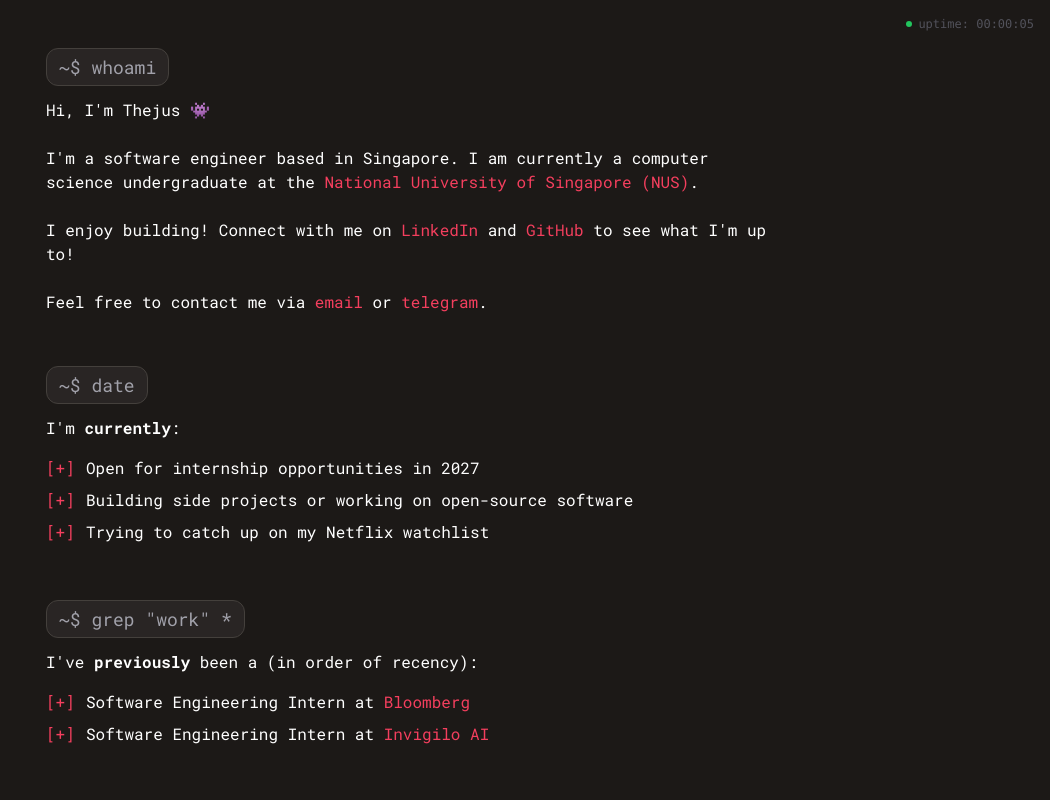
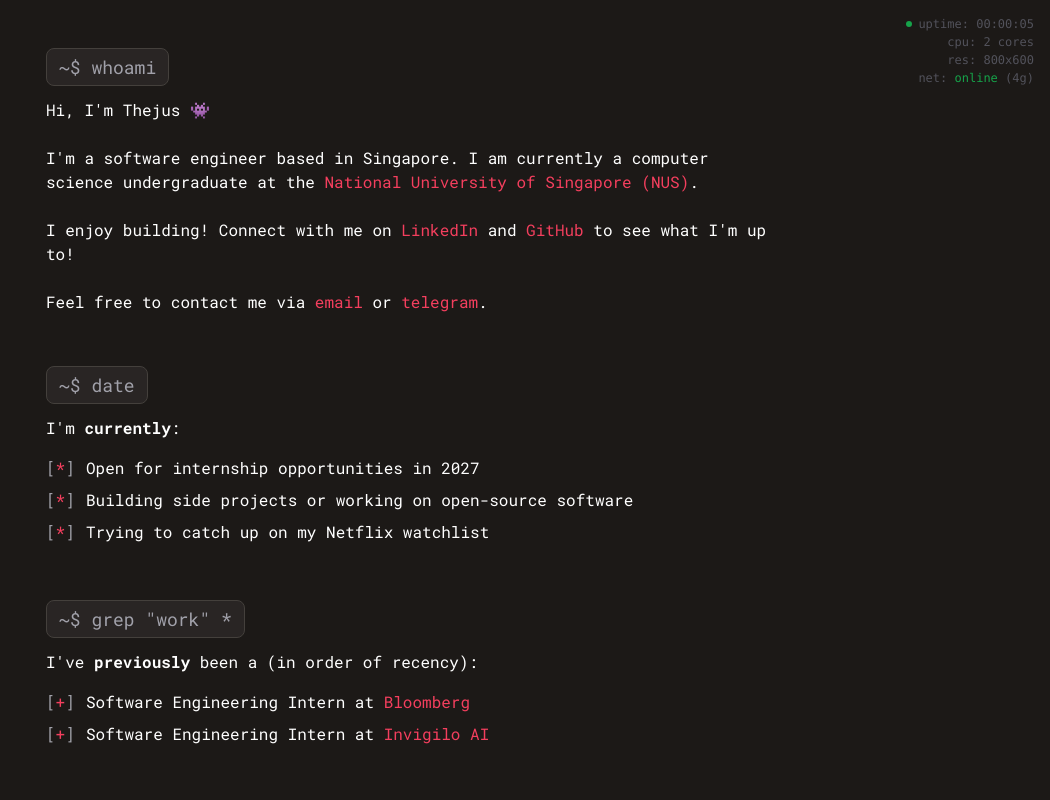
Before and after one commit to thejus03/thejus03.com, a Next.js app: page / in a window 1280 px wide. Shown: the top 800 px of the page, without its empty margins (230-1280 px from the left). Built offline with nearby package versions, Linux system fonts and the light colour scheme.

Commit message:
Enhance UptimeCounter component with battery, CPU, and network status; improve terminal list styling in homepage

```diff
--- a/app/components/UptimeCounter.tsx
+++ b/app/components/UptimeCounter.tsx
@@ -1,12 +1,52 @@
 "use client";
 import { useState, useEffect } from "react";
 
+interface BatteryManager extends EventTarget {
+  level: number;
+  charging: boolean;
+}
+
 export default function UptimeCounter() {
   const [seconds, setSeconds] = useState(0);
+  const [battery, setBattery] = useState<{ level: number; charging: boolean } | null>(null);
+  const [online, setOnline] = useState(true);
+  const [cores, setCores] = useState<number | null>(null);
+  const [resolution, setResolution] = useState<string | null>(null);
+  const [connType, setConnType] = useState<string | null>(null);
+
 
   useEffect(() => {
     const interval = setInterval(() => setSeconds(s => s + 1), 1000);
-    return () => clearInterval(interval);
+
+    setCores(navigator.hardwareConcurrency ?? null);
+    setResolution(`${screen.width}x${screen.height}`);
+    const conn = (navigator as any).connection;
+    if (conn) {
+      setConnType(conn.effectiveType);
+      conn.addEventListener("change", () => setConnType(conn.effectiveType));
+    }
+
+    setOnline(navigator.onLine);
+
+    const handleOnline = () => setOnline(true);
+    const handleOffline = () => setOnline(false);
+    window.addEventListener("online", handleOnline);
+    window.addEventListener("offline", handleOffline);
+
+    if ("getBattery" in navigator) {
+      (navigator as any).getBattery().then((bat: BatteryManager) => {
+        setBattery({ level: bat.level, charging: bat.charging });
+        const update = () => setBattery({ level: bat.level, charging: bat.charging });
+        bat.addEventListener("levelchange", update);
+        bat.addEventListener("chargingchange", update);
+      });
+    }
+
+    return () => {
+      clearInterval(interval);
+      window.removeEventListener("online", handleOnline);
+      window.removeEventListener("offline", handleOffline);
+    };
   }, []);
 
   const h = Math.floor(seconds / 3600).toString().padStart(2, "0");
@@ -14,9 +54,18 @@ export default function UptimeCounter() {
   const s = (seconds % 60).toString().padStart(2, "0");
 
   return (
-    <span className="flex items-center gap-1.5">
-      <span className="inline-block w-1.5 h-1.5 rounded-full bg-green-500 animate-pulse" />
-      <span className="text-zinc-600">uptime: {h}:{m}:{s}</span>
-    </span>
+    <div className="space-y-0.5 text-zinc-600 text-right">
+      <div className="flex items-center justify-end gap-1.5">
+        <span className="inline-block w-1.5 h-1.5 rounded-full bg-green-600" />
+        <span>uptime: {h}:{m}:{s}</span>
+      </div>
+      {battery && (
+        <div>bat: {Math.round(battery.level * 100)}%{battery.charging && <span className="text-green-600"> (charging)</span>}</div>
+      )}
+      {cores && <div>cpu: {cores} cores</div>}
+      {resolution && <div>res: {resolution}</div>}
+
+      <div>net: <span className={online ? "text-green-600" : "text-rose-500"}>{online ? "online" : "offline"}</span>{connType && <span className="text-zinc-600"> ({connType})</span>}</div>
+    </div>
   );
 }
--- a/app/globals.css
+++ b/app/globals.css
@@ -131,15 +131,40 @@
   }
 
   .terminal-list li {
-    padding: 0.25rem 0;
+    padding: 0.25rem 0.5rem;
     padding-left: 2.5rem;
     position: relative;
+    border-radius: 2px;
+    transition: background-color 0.1s ease;
+  }
+
+  .terminal-list li:hover {
+    background-color: rgb(41 37 36);
   }
 
   .terminal-list li::before {
     content: '[+]';
     position: absolute;
     left: 0;
-    color: rgb(244 63 94);
+    background: linear-gradient(to right,
+      #a1a1aa 0% 33.3%,
+      #f43f5e 33.3% 66.6%,
+      #a1a1aa 66.6% 100%
+    );
+    -webkit-background-clip: text;
+    -webkit-text-fill-color: transparent;
+    background-clip: text;
+  }
+
+  .terminal-list-note li::before {
+    content: '[*]';
+    background: linear-gradient(to right,
+      #a1a1aa 0% 33.3%,
+      #f43f5e 33.3% 66.6%,
+      #a1a1aa 66.6% 100%
+    );
+    -webkit-background-clip: text;
+    -webkit-text-fill-color: transparent;
+    background-clip: text;
   }
 }
--- a/app/page.tsx
+++ b/app/page.tsx
@@ -14,7 +14,7 @@ export default function Home() {
       {/* <Navbar /> */}
       <div>
         <div className="text-[16px]">
-          <span className="text-zinc-400 text-lg py-1 px-3 rounded-xl border border-stone-700 bg-stone-800 inline-block">~$ whoami</span>
+          <span className="text-zinc-400 text-lg py-1 px-3 rounded-lg border border-stone-700 bg-stone-800 inline-block">~$ whoami</span>
           <p className="py-3">Hi, I&apos;m Thejus 👾</p>
           <p className="py-3">
             I&apos;m a software engineer based in Singapore. I am currently a
@@ -27,16 +27,16 @@ export default function Home() {
           <p className="py-3">
             Feel free to contact me via <a className="hover:underline text-rose-500" href="mailto:thejusunni@hotmail.com" target="_blank" rel="noopener noreferrer">email</a> or <a className="hover:underline text-rose-500" href="https://t.me/thejus03" target="_blank" rel="noopener noreferrer">telegram</a>.
           </p>
-          <span className="text-zinc-400 text-lg py-1 px-3 rounded-xl border border-stone-700 bg-stone-800 inline-block mt-10">~$ date</span>
+          <span className="text-zinc-400 text-lg py-1 px-3 rounded-lg border border-stone-700 bg-stone-800 inline-block mt-10">~$ date</span>
           <p className="py-3">
             I&apos;m <span className="font-semibold">currently</span>:
           </p>
-          <ul className="terminal-list pb-3">
+          <ul className="terminal-list terminal-list-note pb-3">
             <li>Open for internship opportunities in 2027</li>
             <li>Building side projects or working on open-source software</li>
             <li>Trying to catch up on my Netflix watchlist</li>
           </ul>
-          <span className="text-zinc-400 text-lg py-1 px-3 rounded-xl border border-stone-700 bg-stone-800 inline-block mt-10">~$ grep &quot;work&quot; *</span>
+          <span className="text-zinc-400 text-lg py-1 px-3 rounded-lg border border-stone-700 bg-stone-800 inline-block mt-10">~$ grep &quot;work&quot; *</span>
           <p className="py-3">
            I&apos;ve <span className="font-semibold">previously</span> been a (in order of recency):
           </p>
@@ -44,15 +44,15 @@ export default function Home() {
             <li>Software Engineering Intern at <a className="hover:underline text-rose-500" href="https://www.bloomberg.com/company/values/tech-at-bloomberg/" target="_blank" rel="noopener noreferrer">Bloomberg</a></li>
             <li>Software Engineering Intern at <a className="hover:underline text-rose-500" href="https://www.invigilo.ai" target="_blank" rel="noopener noreferrer">Invigilo AI</a></li>
           </ul>
-          <span className="text-zinc-400 text-lg py-1 px-3 rounded-xl border border-stone-700 bg-stone-800 inline-block mt-10">~$ grep &quot;projects&quot; *</span>
+          <span className="text-zinc-400 text-lg py-1 px-3 rounded-lg border border-stone-700 bg-stone-800 inline-block mt-10">~$ grep &quot;projects&quot; *</span>
           <p className="py-3">
             Few fun <span className="font-semibold">projects</span> I&apos;ve worked on:
           </p>
-          <ul className="terminal-list">
+          <ul className="terminal-list terminal-list-note">
             <li><a href="https://nusmods.com/optimiser" className="hover:underline text-rose-500" target="_blank" rel="noopener noreferrer">NUSMods &lt;&gt; Timetable Optimiser</a> &mdash; helping over 40,000 students in NUS find an optimal timetable
               in a couple of seconds</li>
             <li><a href="https://tracktern.com" className="hover:underline text-rose-500" target="_blank" rel="noopener noreferrer">TrackTern</a> &mdash; platform for tracking internships (used by 800+ users)</li>
-            <li><a href="https://github.com/thejus03/portfoliomatic" className="hover:underline text-rose-500" target="_blank" rel="noopener noreferrer">Financial portfolio robo-advisory tool</a> &mdash; built for fun</li>
+            <li><a href="https://github.com/thejus03/portfoliomatic" className="hover:underline text-rose-500" target="_blank" rel="noopener noreferrer">Financial portfolio robo-advisor</a> &mdash; optimises stock allocations using Black-Litterman modelling</li>
             <li><a href="https://github.com/thejus03/chessai" className="hover:underline text-rose-500" target="_blank" rel="noopener noreferrer">AI Chess engine</a> &mdash; thinks 5 moves ahead in less than 10 seconds</li>
             <li><a href="https://github.com/thejus03/Text-Emotion-Neural" className="hover:underline text-rose-500" target="_blank" rel="noopener noreferrer">Text Emotion Recognition</a> &mdash; first and only neural network i created</li>
           </ul>
```
